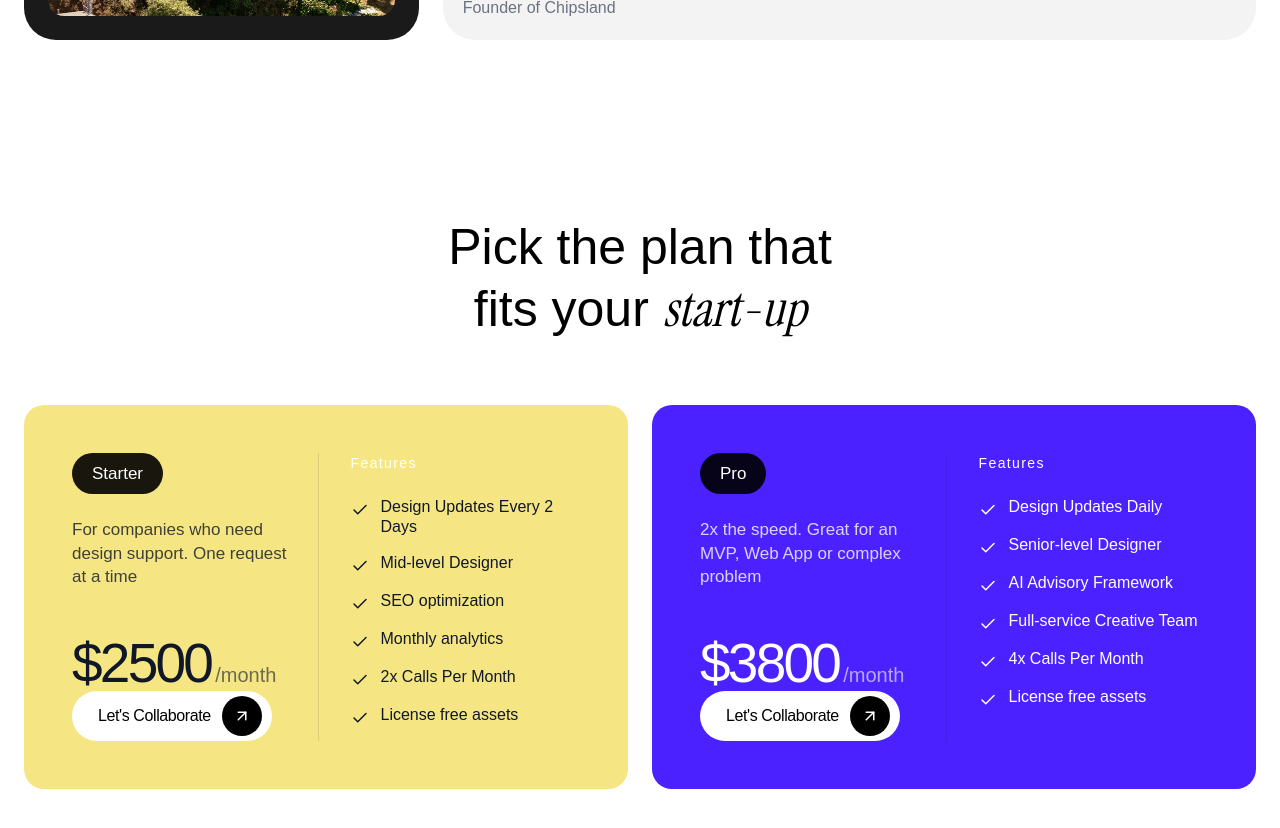
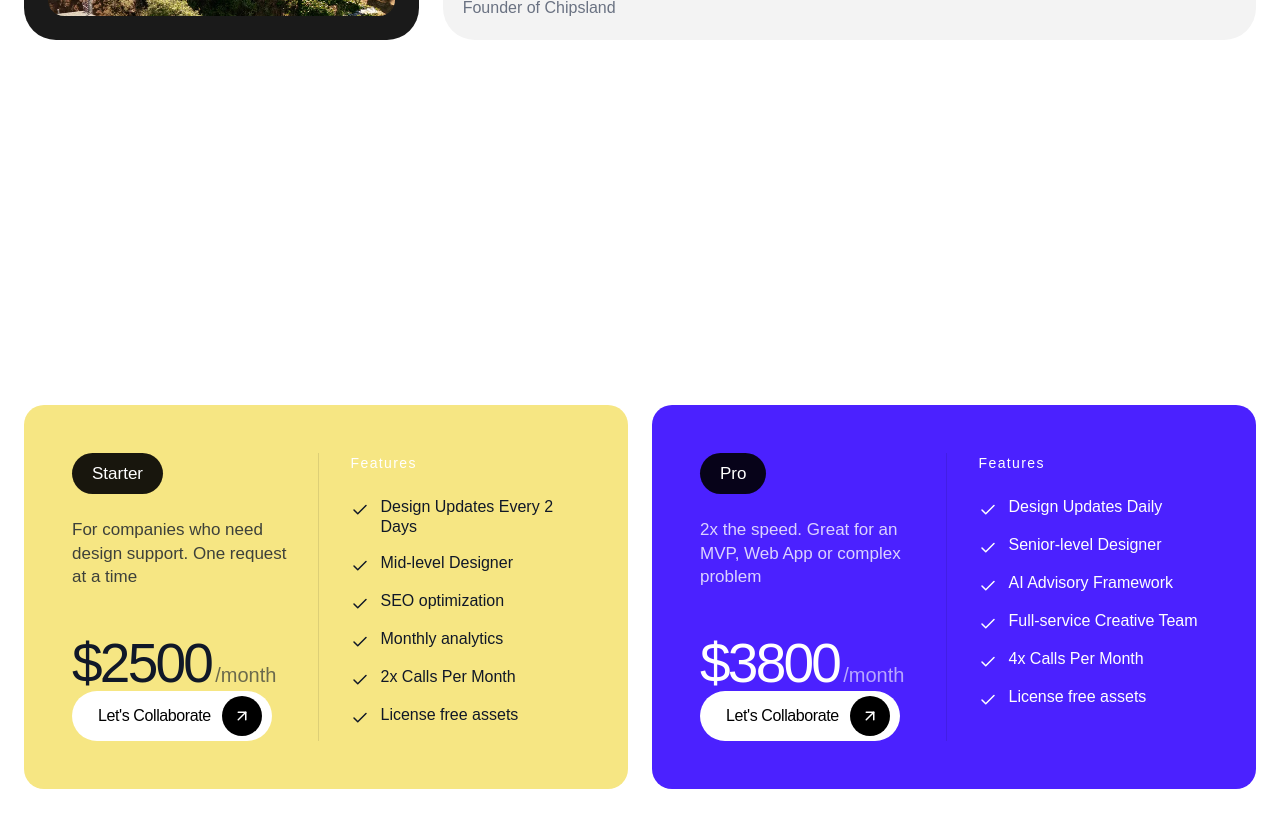
Before and after one commit to tulsishuka/p4, a Next.js app: page / in a window 1280 px wide. Shown: the part 6100-6928 px from the top of the page. Built offline with nearby package versions, Linux system fonts and the light colour scheme.

Commit message:
app/component/section/PricingSection.tsx

```diff
--- a/app/component/section/PricingSection.tsx
+++ b/app/component/section/PricingSection.tsx
@@ -35,10 +35,10 @@ const PricingSection = () => {
   ]
 
   return (
-    <section className="py-24 px-6 bg-white">
+    <section className="py-24 px-6 ">
       {/* 1. Section Header */}
       <div className="max-w-7xl mx-auto flex flex-col items-center mb-16">
-        <h2 className="text-[40px] md:text-[50px] font-medium text-black text-center leading-tight">
+        <h2 className="text-[40px] md:text-[50px] font-medium text-white text-center leading-tight">
           Pick the plan that <br />
           fits your <span className="font-instrument-serif italic">start-up</span>
         </h2>
```
